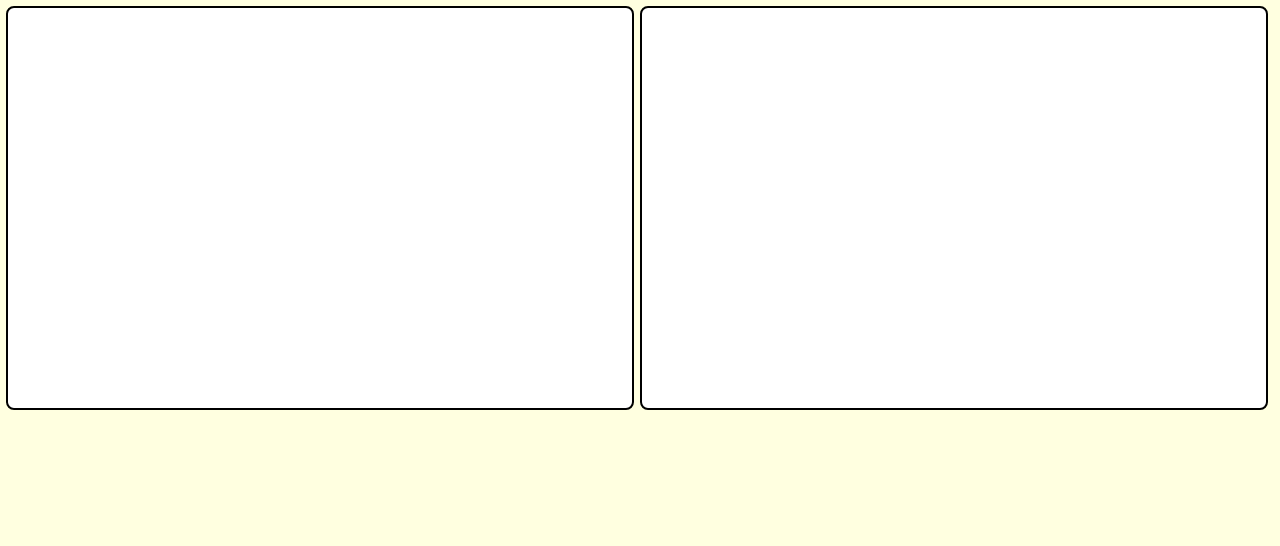
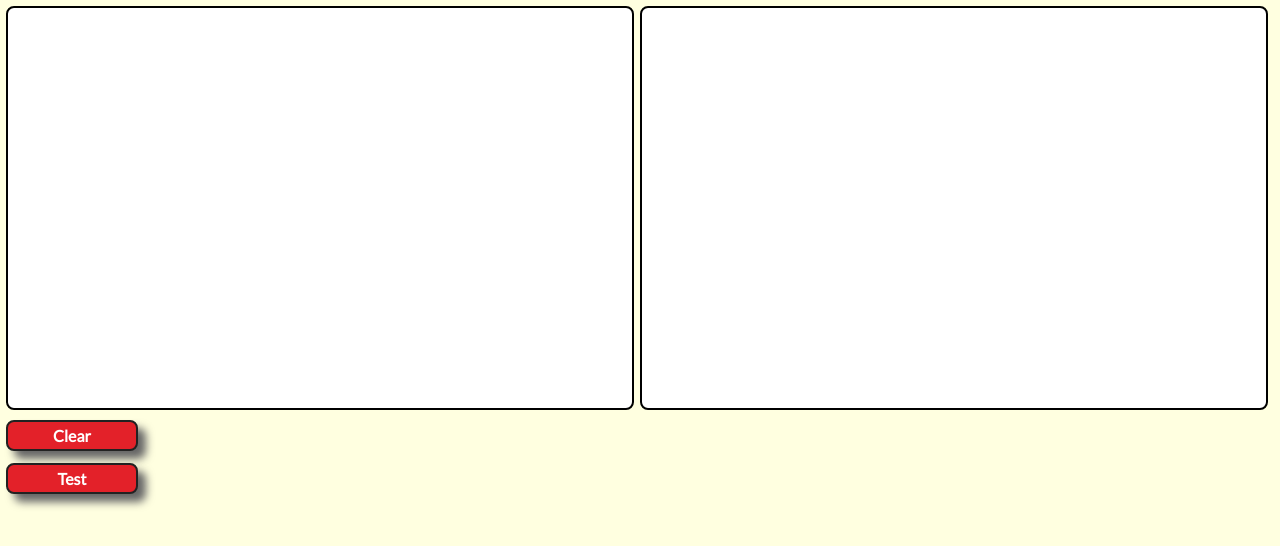
Before and after one commit to madc0w/slicer, a plain HTML site: page index.html in a window 1280 px wide. Drawn offline with Linux system fonts and the light colour scheme.

Commit message:
clear test

```diff
--- a/index.html
+++ b/index.html
@@ -7,7 +7,13 @@
 <link rel="stylesheet" type="text/css" href="style.css" />
 </head>
 <body onLoad="onLoad();">
-	<canvas id="polygon1" height="400"></canvas>
-	<canvas id="polygon2" height="400"></canvas>
+	<div id="canvas-container">
+		<canvas id="polygon1" height="400"></canvas>
+		<canvas id="polygon2" height="400"></canvas>
+	</div>
+	<div id="controls">
+		<div class="button" onClick="console.log('click'); clear1();">Clear</div>
+		<div class="button" onClick="test();">Test</div>
+	</div>
 </body>
 </html>
--- a/main.js
+++ b/main.js
@@ -85,6 +85,7 @@ function slice() {
 		context.strokeStyle = "#00ff00";
 		const segments = [];
 		const _points = points["polygon" + polygonId];
+		console.log("points", _points);
 		for (var i in _points) {
 			if (i > 0) {
 				segments.push([ _points[i - 1], _points[i] ]);
@@ -107,6 +108,7 @@ function slice() {
 				}
 
 				if (isGood) {
+
 					// ensure that segment is not outside of polygon
 					const midpoint = {
 						x : (segment[0].x + segment[1].x) / 2,
@@ -164,18 +166,76 @@ function slice() {
 
 			}
 
-			const triangle = {
-				points : [ segment[0], segment[1], _points[(i + 1) % _points.length] ]
-			};
+			//			const triangle = {
+			//				points : [ segment[0], segment[1], _points[(i + 1) % _points.length] ]
+			//			};
 
 		}
 	}
+}
+
+function test() {
+	points.polygon1 = [
+		{
+			x : 69,
+			y : 100
+		},
+		{
+			x : 61,
+			y : 286
+		},
+		{
+			x : 154,
+			y : 186
+		},
+		{
+			x : 208,
+			y : 259
+		},
+		{
+			x : 298,
+			y : 153
+		},
+	];
+	points.polygon2 = [
+		{
+			x : 155,
+			y : 137
+		},
+		{
+			x : 132,
+			y : 315
+		},
+		{
+			x : 323,
+			y : 286
+		},
+	];
+
+	isClosed.polygon1 = true;
+	isClosed.polygon2 = true;
+	repaint("polygon1");
+	repaint("polygon2");
+	slice();
+}
+
+function clear1() {
+	points.polygon1 = [];
+	points.polygon2 = [];
+
+	isClosed.polygon1 = false;
+	isClosed.polygon2 = false;
+	repaint("polygon1");
+	repaint("polygon2");
 }
 
 function repaint(elementId) {
 	const canvas = $("#" + elementId).get(0);
 	const context = canvas.getContext("2d");
 	context.clearRect(0, 0, canvas.height, canvas.width);
+	// for obscure reasons, clearRect refuses to clear the whole canvas.  fillRect has the same problem.  so......
+	context.clearRect(canvas.width / 2, 0, canvas.height, canvas.width);
+	if (points[elementId].length > 0) {
 		var prevPoint = points[elementId][points[elementId].length - 1];
 		context.strokeStyle = "#000000";
 		context.fillStyle = "rgba(255, 20, 0, 0.4)";
@@ -193,6 +253,7 @@ function repaint(elementId) {
 			context.beginPath();
 			context.arc(point.x, point.y, pointRadius, 0, Math.PI * 2);
 			context.stroke(); //
+		}
 	}
 }
 
@@ -262,3 +323,12 @@ function distance(p1, p2) {
 function pointsEqual(p1, p2) {
 	return p1.x == p2.x && p1.y == p2.y;
 }
+
+function isPointIn(point, _points) {
+	for (var p of points) {
+		if (pointsEqual(p, point)) {
+			return true;
+		} //
+	}
+	return false;
+}
--- a/style.css
+++ b/style.css
@@ -20,3 +20,40 @@ canvas {
 #polygon2 {
 
 }
+
+.button {
+	text-overflow: ellipsis;
+	overflow: hidden;
+	cursor: pointer;
+	text-align: center;
+	padding: 4px;
+	background-color: #e32129;
+	color: white;
+	border-radius: 8px;
+	font-weight: bold;
+	border-width: 2px;
+	border-style: solid;
+	border-color: #222;
+	box-shadow: 8px 8px 8px #666;
+	max-width: 120px;
+}
+
+.button:hover {
+	color: black;
+	background-color: white;
+	border-width: 2px;
+	border-color: #e32129;
+}
+
+#controls {
+	position: absolute;
+	top: 420px;
+	width: 100%;
+}
+
+#controls .button {
+	margin-bottom: 12px;
+}
+
+#canvas-container {
+}
```
Lines whose indentation alone changed are shown as unchanged.
